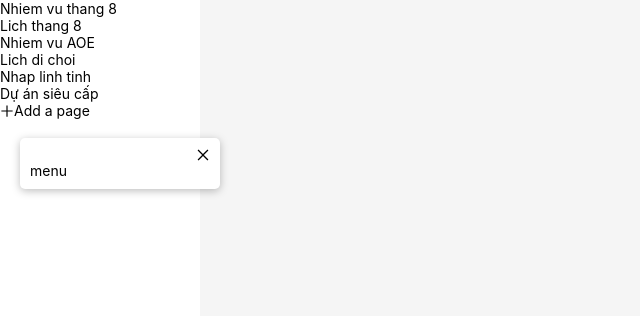
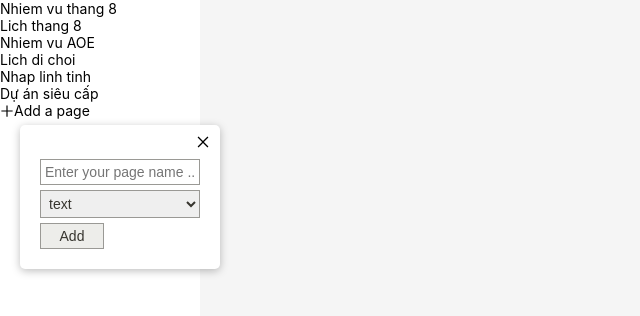
Before and after one commit to thangtran11761/NotionClone, a React (Create React App) app: page / in a window 1280 px wide. Both pictures are taken after a click on the element "Add a page". Shown: the top 316 px of the page, without its empty margins (0-640 px from the left). Built offline with nearby package versions, Linux system fonts and the light colour scheme; data requests are answered from the project's data file.

Commit message:
complete fnc add page

```diff
--- a/src/components/Popup/Popup.jsx
+++ b/src/components/Popup/Popup.jsx
@@ -1,27 +1,50 @@
-import React from 'react'
+import React, { useState, memo, useCallback } from 'react'
 import styled from 'styled-components'
 import { CloseOutlined } from '@ant-design/icons'
+import { useDispatch } from 'react-redux'
 
 import classes from './style.module.css'
 
+const DivWrap = styled.div`
+  ${({ placement }) =>
+        placement === 'top' ? 'top: 10px' : 'bottom : -150px'};
+  left: 20px;
+  box-shadow: 0 2px 8px rgba(0, 0, 0, 0.26);
+  border-radius: 5px;
+  padding: 10px;
+  box-sizing: border-box;
+  width: 100%;
+  background-color: #fff;
+`;
 
-//   ${props.placement === 'top' ? 'top: 10px' : 'bottom : -30px'};
-const Popup = (props) => {
-    const DivWrap = styled.div`
-    ${props.placement === 'top' ? 'top: 10px' : 'bottom : -70px'};
-    left : 20px;
-    box-shadow: 0 2px 8px rgba(0, 0, 0, 0.26);
-    border-radius: 5px;
-    padding : 10px;
-    box-sizing: border-box;
-    width: 100%;
-    background-color: #fff;
-`
+const Popup = memo((props) => {
+    const [namePage, setNamePage] = useState("")
+    const [typePage, setTypePage] = useState("text")
+
+    const dispatch = useDispatch();
+
+    const onChangeNamePage = useCallback((event) => {
+        event.preventDefault();
+        setNamePage(event.target.value)
+    }, [])
+
+    const onChangeTypePage = (event) => {
+        event.preventDefault();
+        setTypePage(event.target.value)
+    }
+
+    const addPageHandler = () => {
+        dispatch({ type: "addPage", data: { type: typePage, name: namePage } });
+        setNamePage("")
+        setTypePage("text")
+        props.closePopupHandler()
+    };
 
     return (
         <DivWrap
             className={classes['popup-add-page']}
             onClick={(e) => { e.stopPropagation() }}
+            placement={props.placement}
         >
             <div className={classes['popup-div-close']}>
                 <CloseOutlined
@@ -32,11 +55,41 @@ const Popup = (props) => {
                     }}
                 />
             </div>
-            <div>
-                menu
+            <div className={classes['popup-wrap-component']}>
+                <input
+                    onChange={onChangeNamePage}
+                    className={classes['name-page']}
+                    placeholder='Enter your page name ...'
+                    value={namePage}
+                >
+                </input>
+                <select
+                    className={classes['select-page']}
+                    value={typePage}
+                    onChange={onChangeTypePage}
+                >
+                    <option key="task" value="task" icon="CheckSquareOutlined">
+                        task
+                    </option>
+                    <option key="schedule" value="schedule">
+                        schedule
+                    </option>
+                    <option key="project" value="project">
+                        project
+                    </option>
+                    <option key="text" value="text">
+                        text
+                    </option>
+                </select>
+                <button
+                    className={classes['btn-add-page']}
+                    onClick={addPageHandler}
+                >
+                    Add
+                </button>
             </div>
         </DivWrap >
     )
-}
+})
 
 export default Popup
--- a/src/components/Popup/style.module.css
+++ b/src/components/Popup/style.module.css
@@ -10,3 +10,45 @@
 .popup-close:hover {
     cursor: pointer;
 }
+
+.popup-wrap-component {
+    padding: 10px;
+}
+
+.name-page {
+    width: 100%;
+    box-sizing: border-box;
+    margin-bottom: 5px;
+    color: #37352f;
+    font-size: 14px;
+    padding: 4px;
+    border: 1px solid #9a9995;
+    outline: none;
+}
+
+.select-page {
+    width: 100%;
+    box-sizing: border-box;
+    margin-bottom: 5px;
+    font-size: 14px;
+    padding: 4px;
+    border: 1px solid #9a9995;
+    outline: none;
+    color: #37352f;
+}
+
+.btn-add-page {
+    width: 40%;
+    margin: 0 auto;
+    font-size: 14px;
+    cursor: pointer;
+    border: 1px solid #9a9995;
+    padding: 4px 0;
+    background-color:rgba(211, 209, 203, 0.4);
+    color: #37352f;
+}
+
+.btn-add-page:hover  {
+    background-color:rgba(211, 209, 203, 0.8);
+    color: #9a9995;
+}
```
